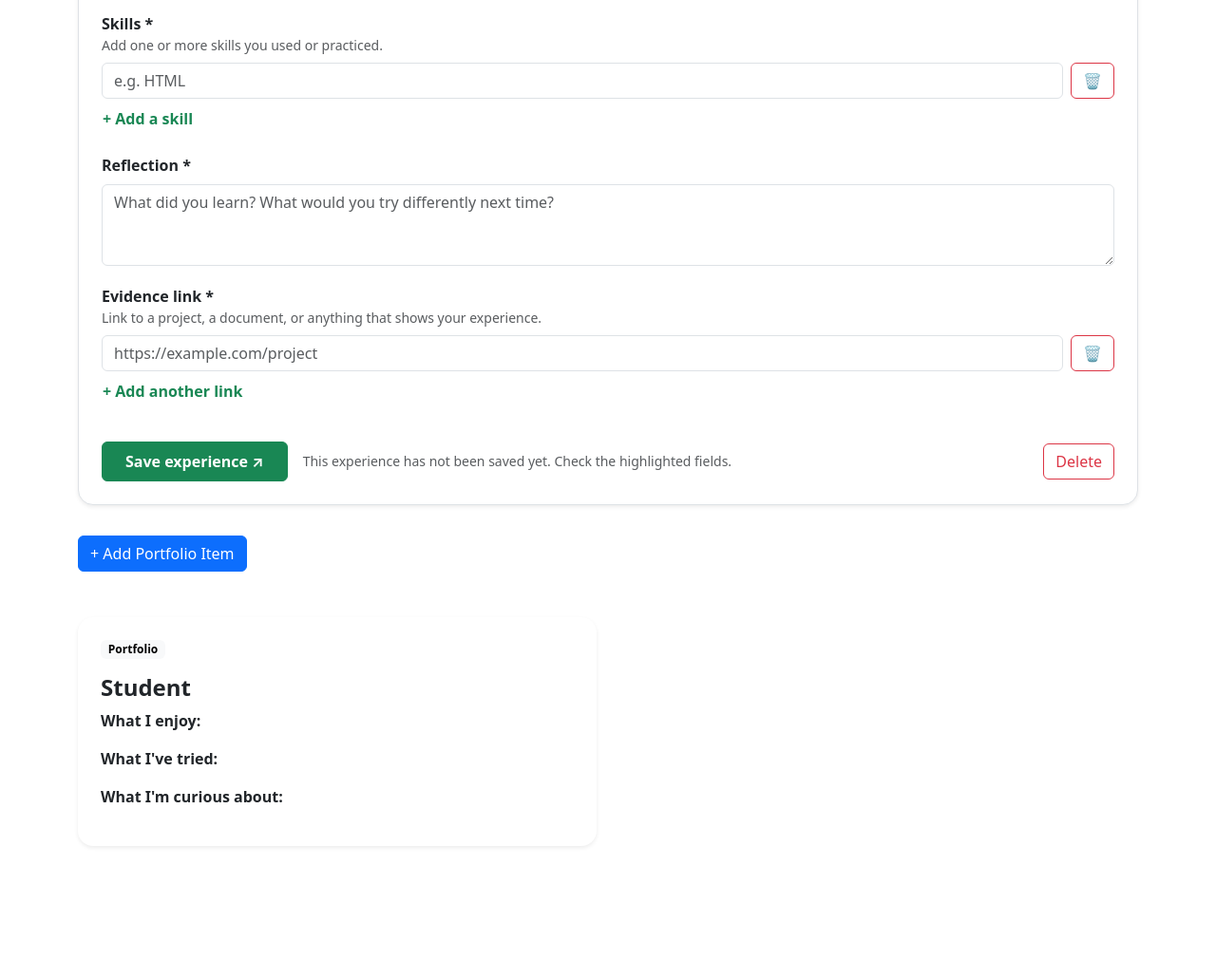
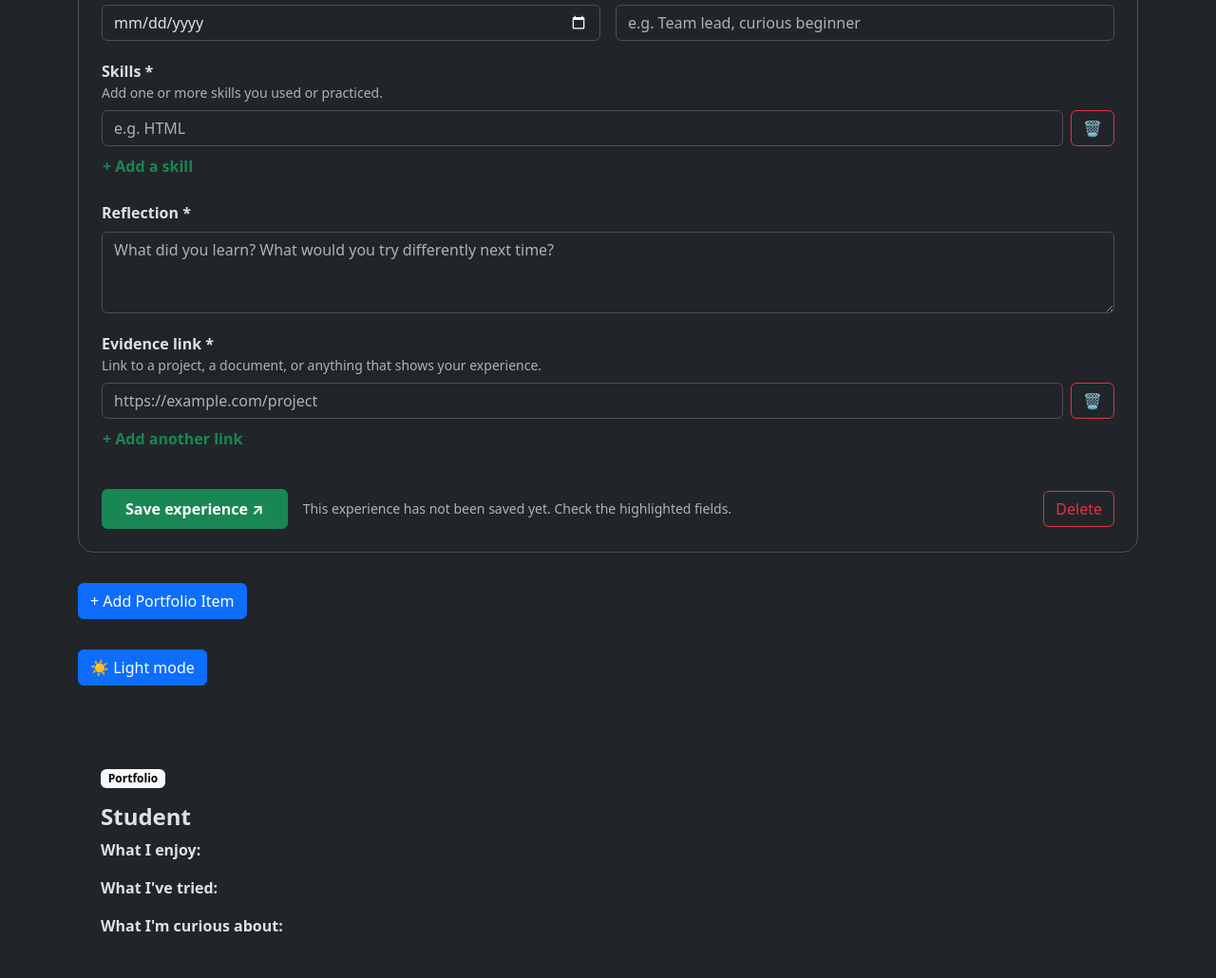
Before and after one commit to PatchayaPon/GROUP-TERM-PROJECT, a plain HTML site: page index.html in a window 1280 px wide. Shown: the part 755-1785 px from the top of the page at 95% size. Before the commit the page ends 1694 px from the top, so only its background shows below. Drawn offline with nearby package versions, Linux system fonts and the light colour scheme.

Commit message:
Adding padding-top For Better Looking, and Light Mode button for Preference.

```diff
--- a/app.js
+++ b/app.js
@@ -406,3 +406,23 @@ container.addEventListener("submit", function (event) {
 });
 
 showPortfolioItems(getSavedPortfolioItems());
+
+    document.documentElement.setAttribute(
+            'data-bs-theme',
+            localStorage.getItem('theme') || 'dark'
+        );
+
+    const themeToggle = document.getElementById('theme-toggle');
+
+    function setTheme(theme) {
+        document.documentElement.setAttribute('data-bs-theme', theme);
+        themeToggle.textContent = theme === 'dark' ? '☀️ Light mode' : '🌙 Dark mode';
+        localStorage.setItem('theme', theme);
+    }
+
+    setTheme(localStorage.getItem('theme') || 'dark');
+
+    themeToggle.addEventListener('click', () => {
+        const current = document.documentElement.getAttribute('data-bs-theme');
+        setTheme(current === 'dark' ? 'light' : 'dark');
+    });
--- a/css/style.css
+++ b/css/style.css
@@ -1,2 +1,6 @@
 img, video { max-width: 100%; height: auto; }
 .card, .form-panel, #portfolio-display { overflow-wrap: anywhere; }
+
+body {
+    padding-top: 50px;
+}
--- a/index.html
+++ b/index.html
@@ -159,6 +159,12 @@
                     + Add Portfolio Item
                 </button>
 
+                <div class="d-flex justify-content-start py-3">
+                    <button id="theme-toggle" type="button" class="btn btn-primary mt-3">
+                       ☀️ Light mode
+                    </button>
+                </div>
+
                 <div id="portfolio-display" class="mt-4"></div>
 
             </section>
```
